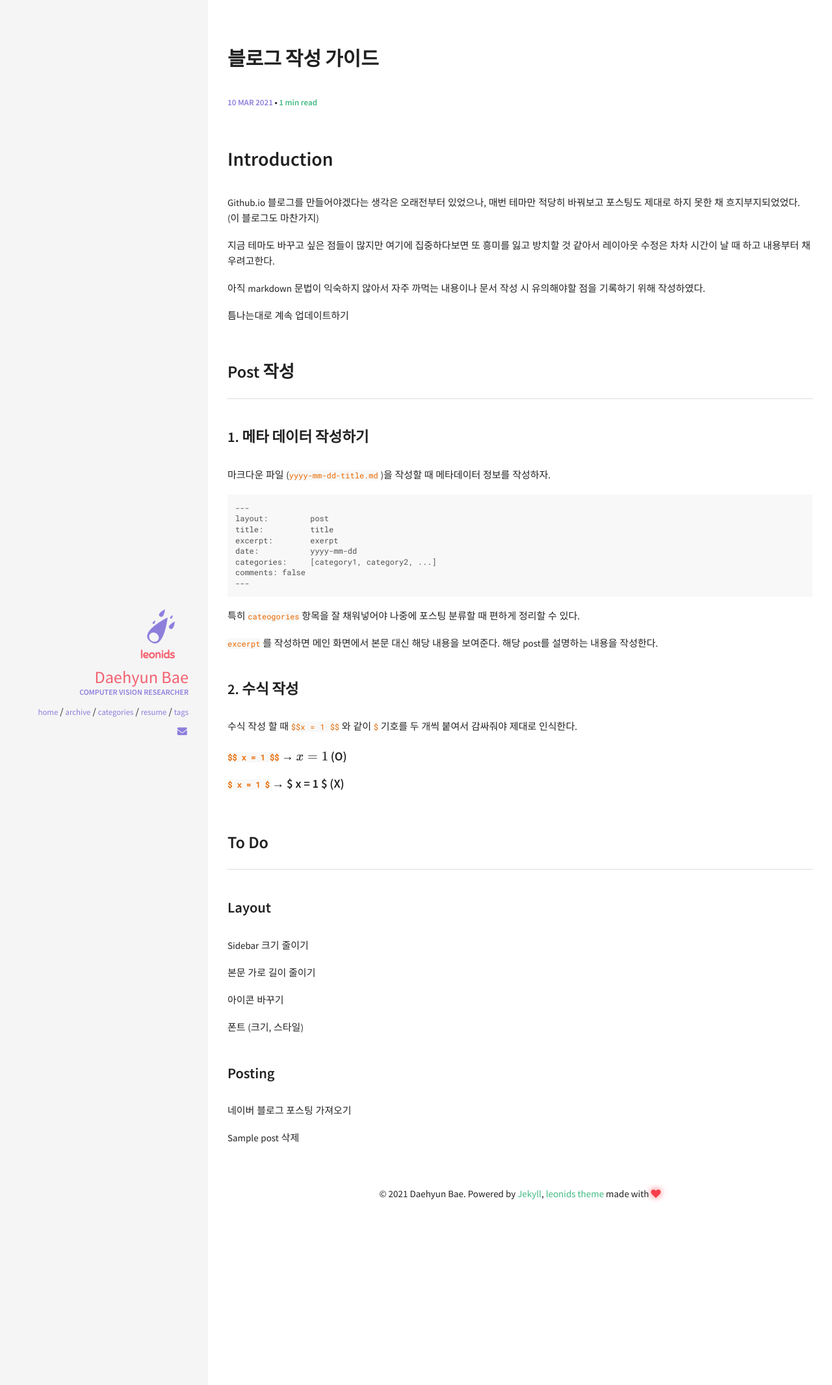
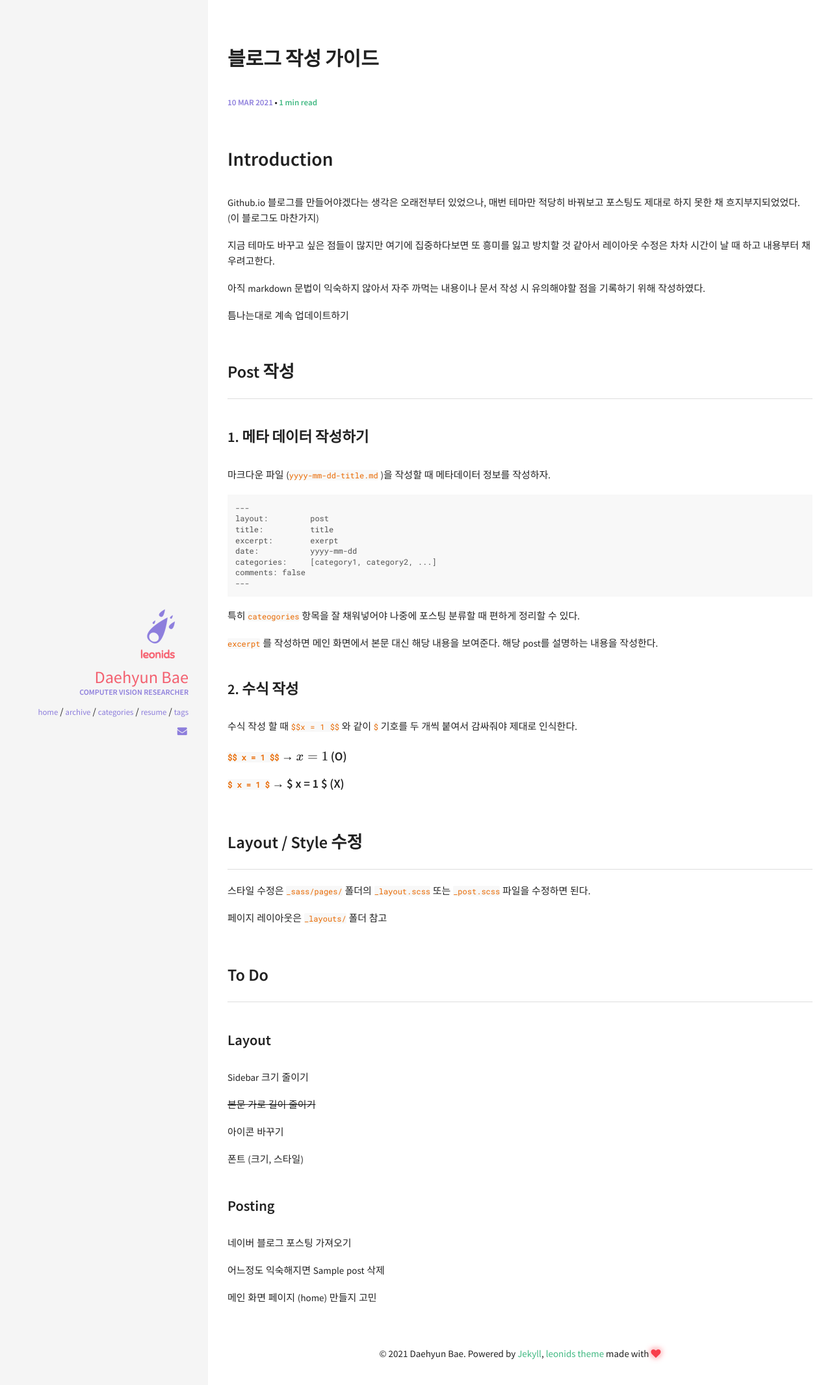
Before and after one commit to Daehyun-Bae/Daehyun-Bae.github.io, a Jekyll site: the page built from _posts/2021-03-10-블로그-작성-가이드.md, in a window 1280 px wide. Shown: the top 2131 px of the page at 65% size. Built offline with Jekyll 4.4.1, drawn with Linux system fonts in a browser that asks for light colours; formulas are drawn with MathJax 3.

Commit message:
update guideline

```diff
--- a/_posts/2021-03-10-블로그-작성-가이드.md
+++ b/_posts/2021-03-10-블로그-작성-가이드.md
@@ -47,6 +47,8 @@ comments: false
 `excerpt` 를 작성하면 메인 화면에서 본문 대신 해당 내용을 보여준다.
 해당 post를 설명하는 내용을 작성한다.
 
+
+
 ### 2. 수식 작성
 
 수식 작성 할 때 `$$x = 1 $$` 와 같이 `$` 기호를 두 개씩 붙여서 감싸줘야 제대로 인식한다.
@@ -59,13 +61,21 @@ comments: false
 
 
 
+## Layout / Style 수정
+
+스타일 수정은 `_sass/pages/` 폴더의 `_layout.scss` 또는  `_post.scss`  파일을 수정하면 된다.
+
+페이지 레이아웃은 `_layouts/`  폴더 참고
+
+
+
 ## To Do
 
 ### Layout
 
 Sidebar 크기 줄이기
 
-본문 가로 길이 줄이기
+~~본문 가로 길이 줄이기~~
 
 아이콘 바꾸기
 
@@ -77,4 +87,6 @@ Sidebar 크기 줄이기
 
 네이버 블로그 포스팅 가져오기
 
-Sample post 삭제
+어느정도 익숙해지면 Sample post 삭제
+
+메인 화면 페이지 (home) 만들지 고민
--- a/_sass/pages/_post.scss
+++ b/_sass/pages/_post.scss
@@ -115,7 +115,7 @@ a.read-more {
   max-width: 900px;
   margin: auto;
   //padding-bottom: 50px;
-  min-height: 70vh;
+  min-height: 85vh;
   .page-header {
     margin: 0 auto 50px;
   }
```
